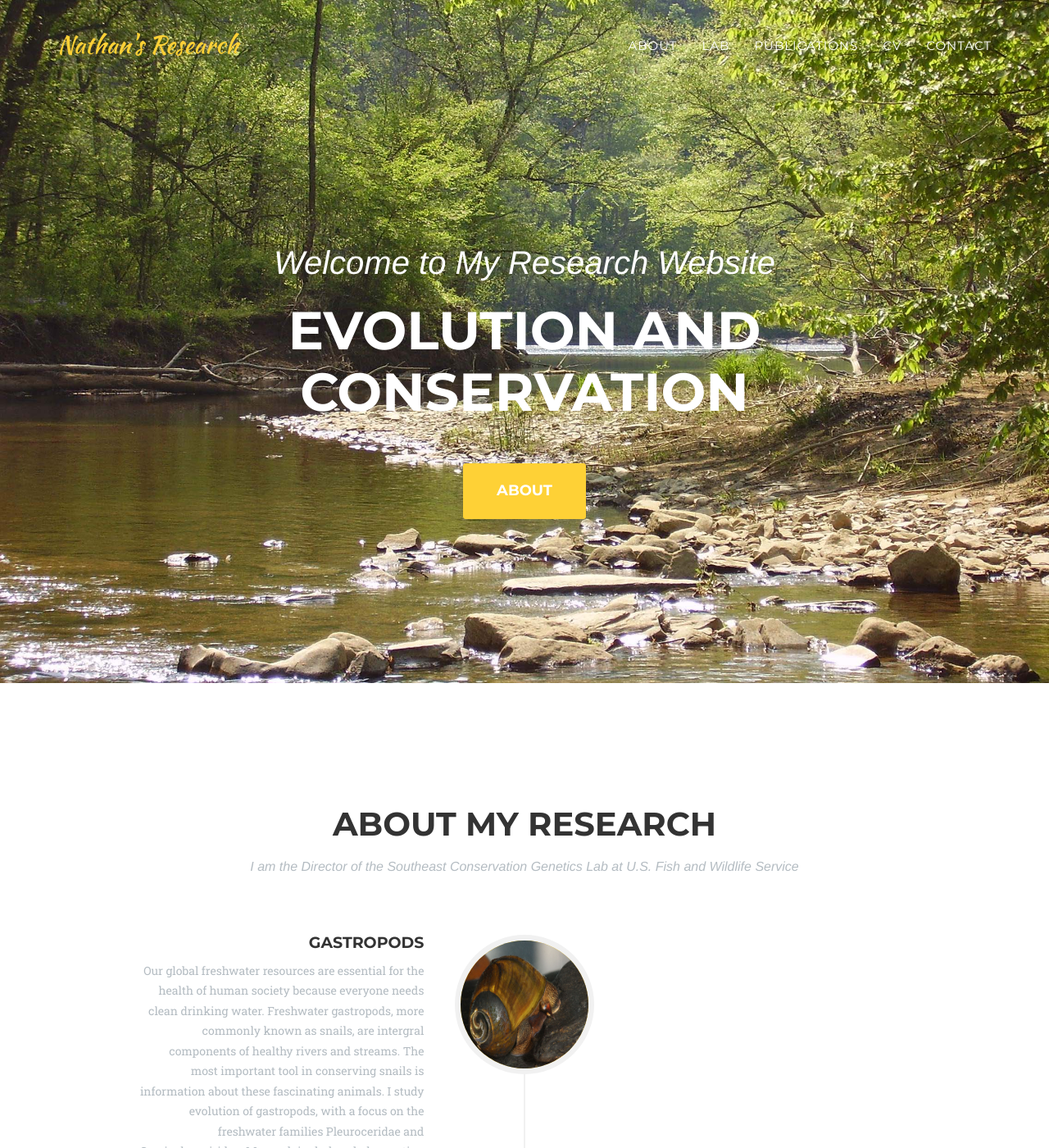
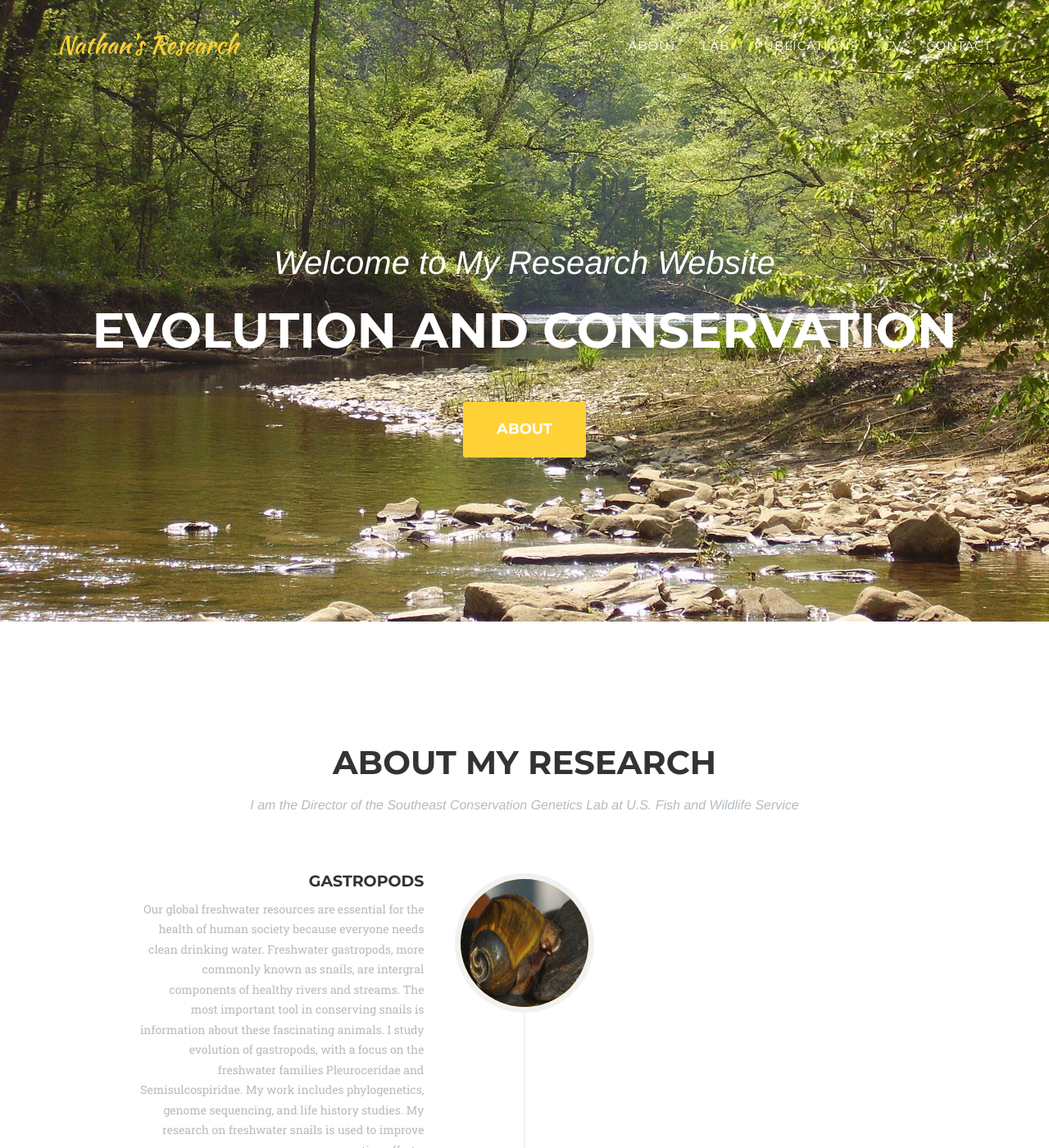
Before and after one commit to NathanWhelan/nathanwhelan.github.io, a Jekyll site: the page built from index.html, in a window 1280 px wide and 1400 px high. Shown: the whole window at 82% size. Built offline with Jekyll 4.4.1, drawn with Linux system fonts in a browser that asks for light colours; some web fonts are replaced.

Commit message:
Update agency.css

```diff
--- a/_includes/css/agency.css
+++ b/_includes/css/agency.css
@@ -318,7 +318,7 @@ header .intro-text .intro-heading {
         margin-bottom:50px;
         text-transform: uppercase;
         font-family: {{ site.data.template.font.primary }};
-        font-size: 65px;
+        font-size: 60px;
         font-weight: 700;
         line-height: 75px;
     }
```
